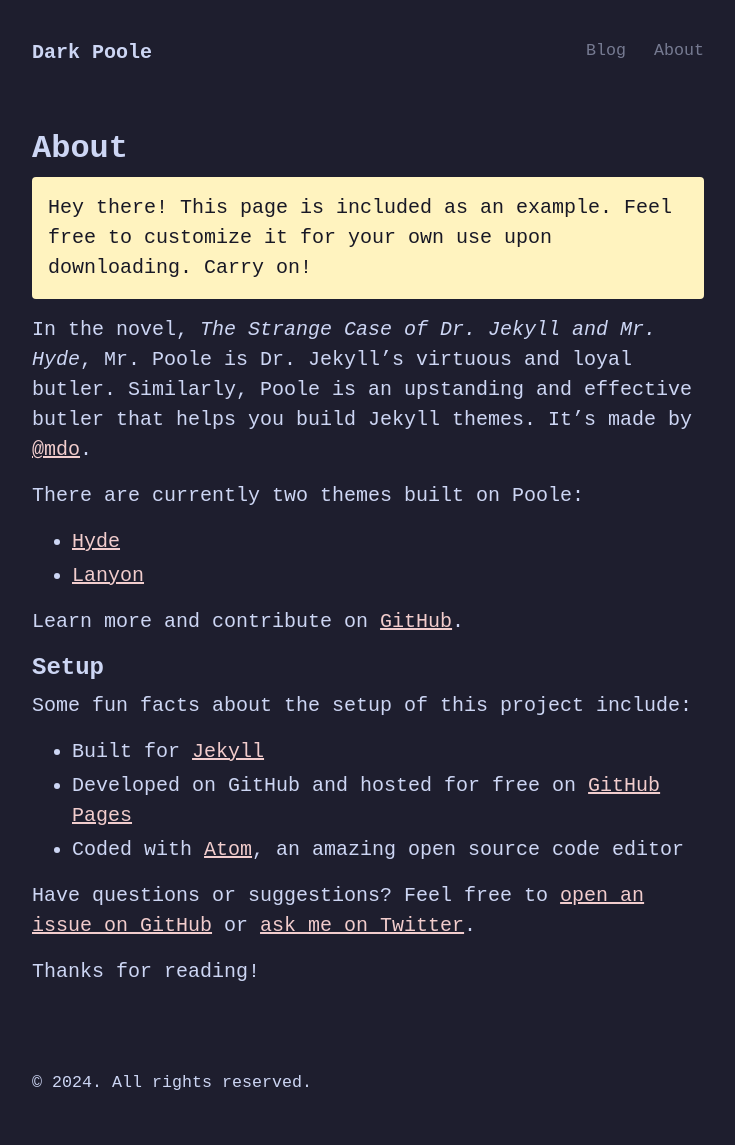
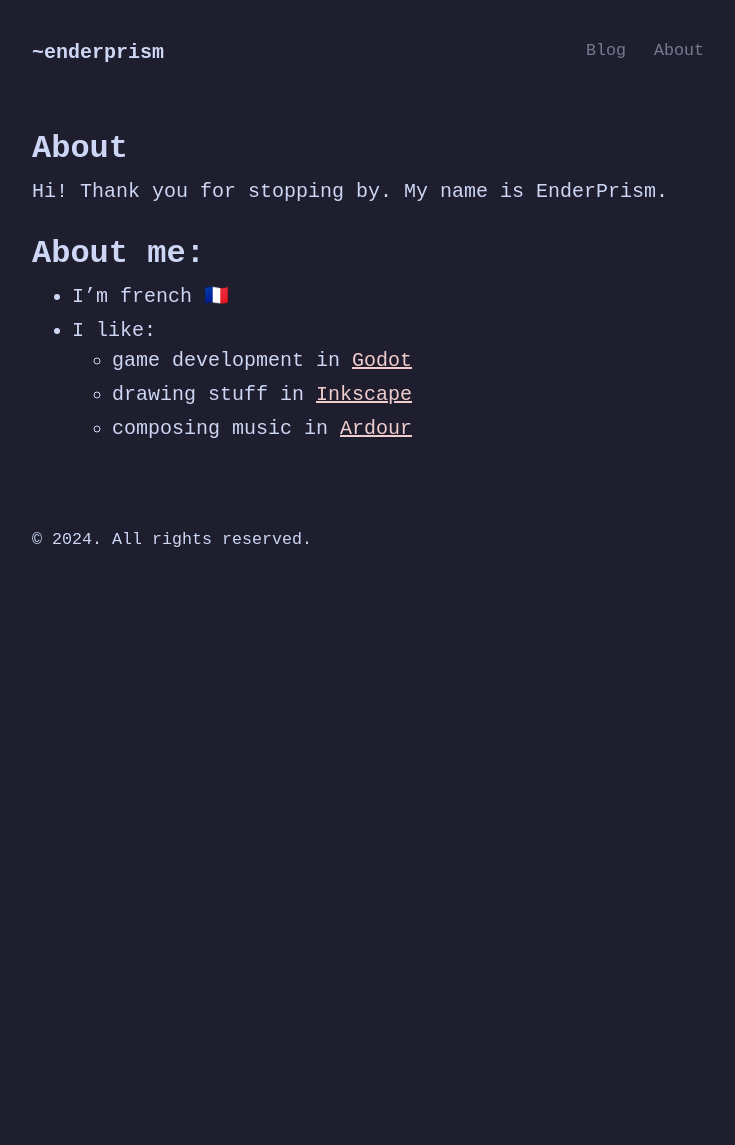
Before and after one commit to enderprism/enderprism.github.io, a Jekyll site: the page built from about.md, in a window 1280 px wide. Shown: the whole page, without its empty margins (272-1007 px from the left). Built offline with Jekyll 4.4.1, drawn with Linux system fonts in a browser that asks for light colours; after the commit the page ends 900 px from its top, so only the background shows below that.

Commit message:
update config and about

```diff
--- a/_config.yml
+++ b/_config.yml
@@ -1,6 +1,6 @@
 # Setup
-title: Dark Poole
-url: https://getpoole.com
+title: ~enderprism
+url: https://enderprism.github.io
 paginate: 1
 baseurl: ""
 permalink: pretty
@@ -32,8 +32,8 @@
 
 # Specify the author for blog posts
 author:
-  name: Mark Otto
-  url: https://twitter.com/mdo
+  name: EnderPrism
+  url: https://github.com/enderprism
   email: markdotto@gmail.com
 
 # Custom vars
--- a/about.md
+++ b/about.md
@@ -2,28 +2,13 @@
 layout: page
 title: About
 ---
+Hi! Thank you for stopping by.
+My name is EnderPrism.
 
-<p class="message">
-  Hey there! This page is included as an example. Feel free to customize it for your own use upon downloading. Carry on!
-</p>
+# About me:
 
-In the novel, *The Strange Case of Dr. Jekyll and Mr. Hyde*, Mr. Poole is Dr. Jekyll's virtuous and loyal butler. Similarly, Poole is an upstanding and effective butler that helps you build Jekyll themes. It's made by [@mdo](https://twitter.com/mdo).
-
-There are currently two themes built on Poole:
-
-- [Hyde](https://hyde.getpoole.com)
-- [Lanyon](https://lanyon.getpoole.com)
-
-Learn more and contribute on [GitHub](https://github.com/poole).
-
-## Setup
-
-Some fun facts about the setup of this project include:
-
-- Built for [Jekyll](https://jekyllrb.com)
-- Developed on GitHub and hosted for free on [GitHub Pages](https://pages.github.com)
-- Coded with [Atom](https://atom.io), an amazing open source code editor
-
-Have questions or suggestions? Feel free to [open an issue on GitHub](https://github.com/poole/poole/issues/new) or [ask me on Twitter](https://twitter.com/mdo).
-
-Thanks for reading!
+- I'm french 🇫🇷
+- I like:
+  - game development in [Godot](https://godotengine.org/)
+  - drawing stuff in [Inkscape](https://inkscape.org/)
+  - composing music in [Ardour](https://ardour.org/)
```
Also changed, not shown: 1 other file.
